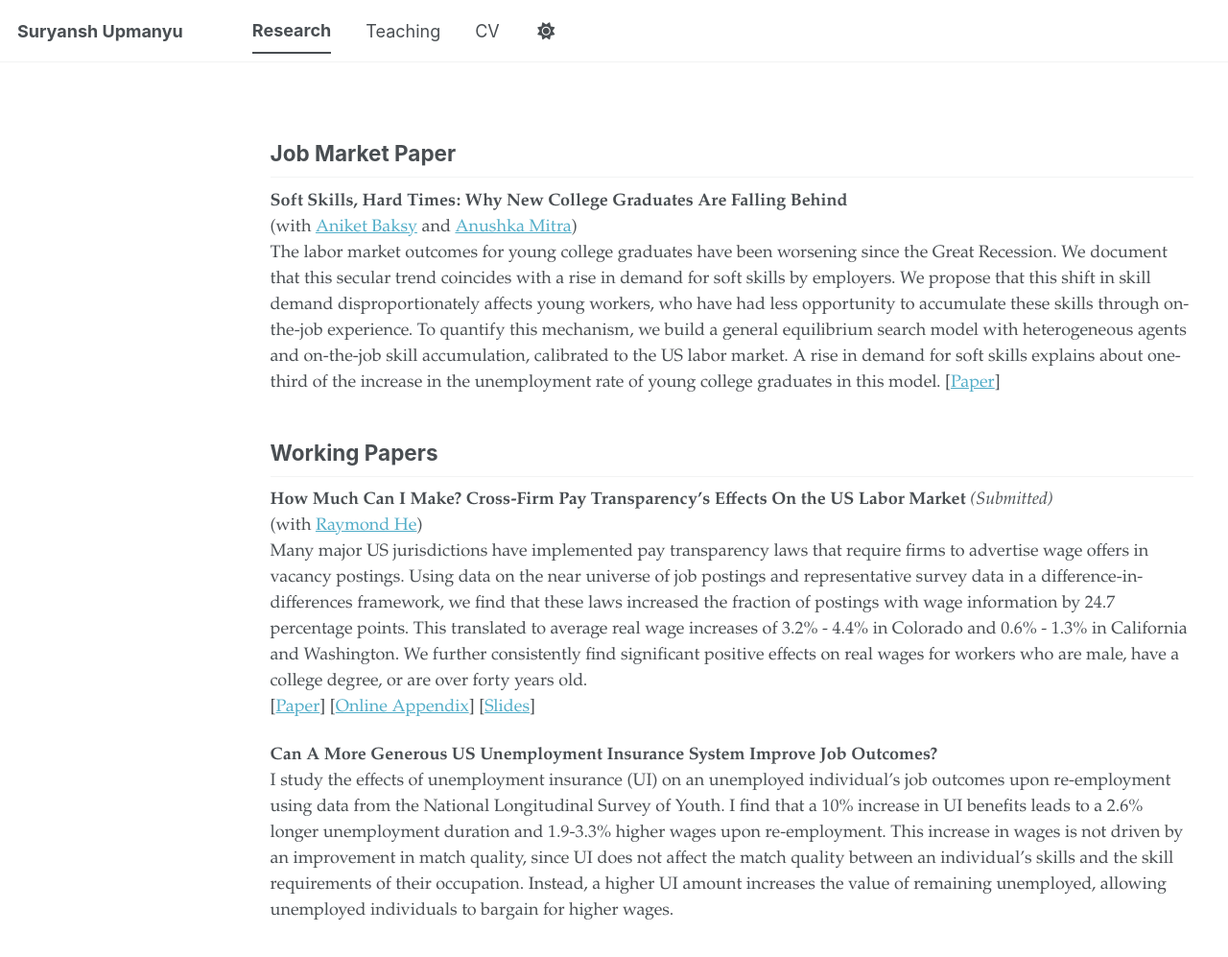
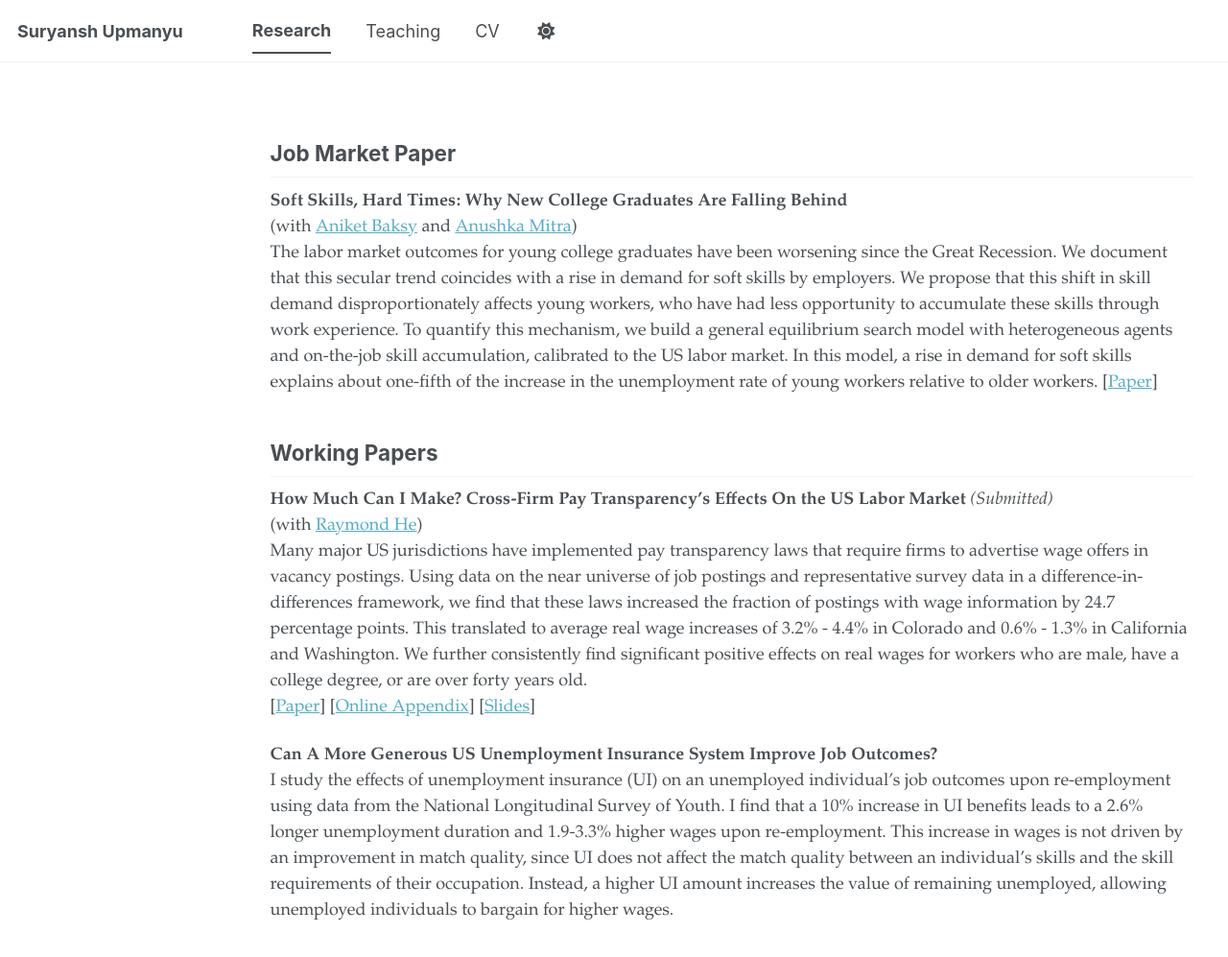
Before and after one commit to upmanyu-suryansh/upmanyu-suryansh.github.io, a Jekyll site: the page built from _pages/research.md, in a window 1280 px wide and 1206 px high. Shown: the top 997 px of the window at 96% size. Built offline with Jekyll 4.4.1, drawn with Linux system fonts in a browser that asks for light colours; a script bundle is joined from its source files by our own code; library files that are not in the unit come from our copies.

Commit message:
Update job market paper summary in research.md
Revised the explanation of the impact of soft skills on young college graduates' unemployment rates, adjusting the quantification from one-third to one-fifth.

```diff
--- a/_pages/research.md
+++ b/_pages/research.md
@@ -9,7 +9,7 @@
 
 **Soft Skills, Hard Times: Why New College Graduates Are Falling Behind**
 (with [Aniket Baksy](https://anikbak.github.io/) and [Anushka Mitra](https://anushkamitra.com/))
-The labor market outcomes for young college graduates have been worsening since the Great Recession. We document that this secular trend coincides with a rise in demand for soft skills by employers. We propose that this shift in skill demand disproportionately affects young workers, who have had less opportunity to accumulate these skills through on-the-job experience. To quantify this mechanism, we build a general equilibrium search model with heterogeneous agents and on-the-job skill accumulation, calibrated to the US labor market. A rise in demand for soft skills explains about one-third of the increase in the unemployment rate of young college graduates in this model.
+The labor market outcomes for young college graduates have been worsening since the Great Recession. We document that this secular trend coincides with a rise in demand for soft skills by employers. We propose that this shift in skill demand disproportionately affects young workers, who have had less opportunity to accumulate these skills through work experience. To quantify this mechanism, we build a general equilibrium search model with heterogeneous agents and on-the-job skill accumulation, calibrated to the US labor market. In this model, a rise in demand for soft skills explains about one-fifth of the increase in the unemployment rate of young workers relative to older workers.
 [[Paper](/files/jmp_suryansh_latest.pdf)]
 
 ## Working Papers
```
